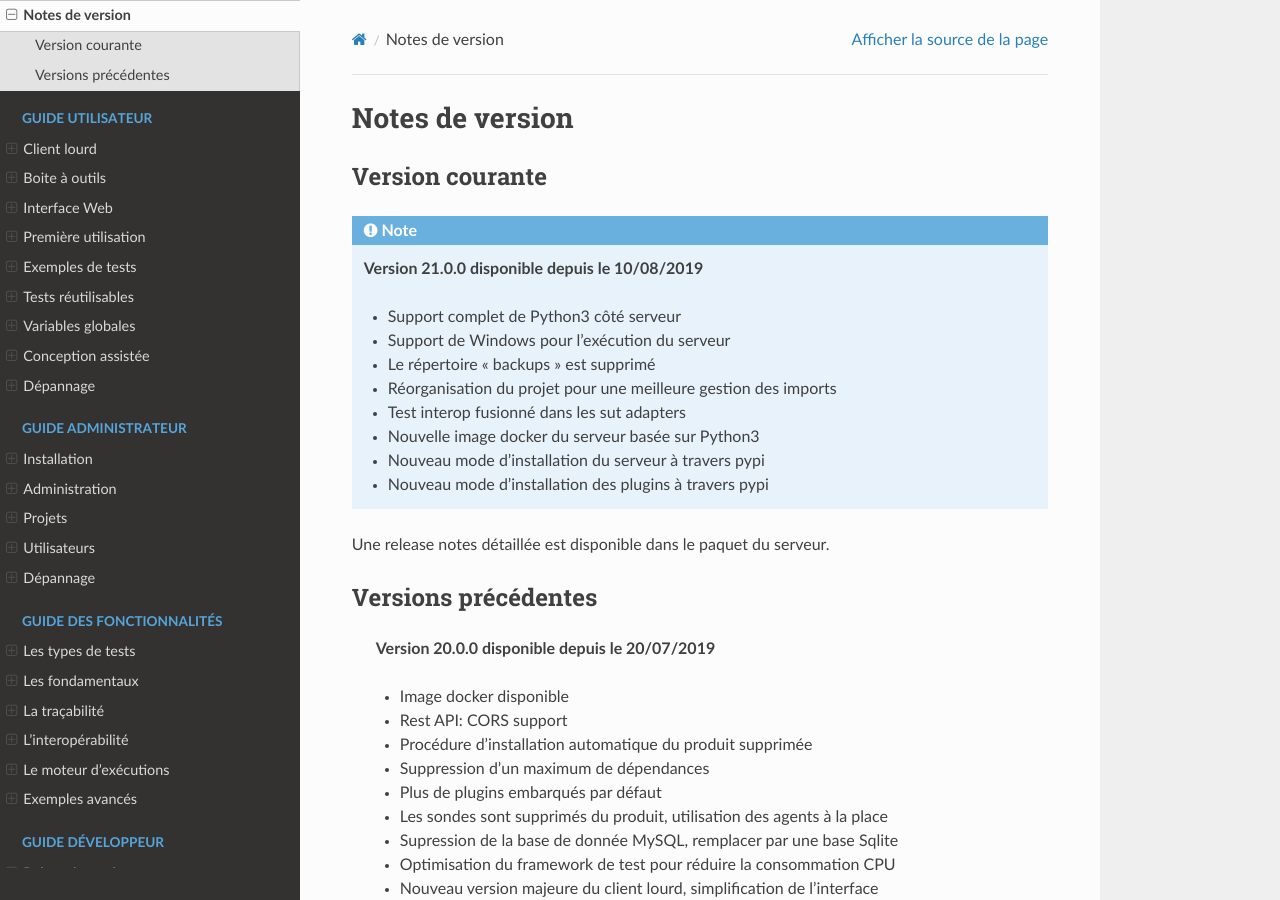
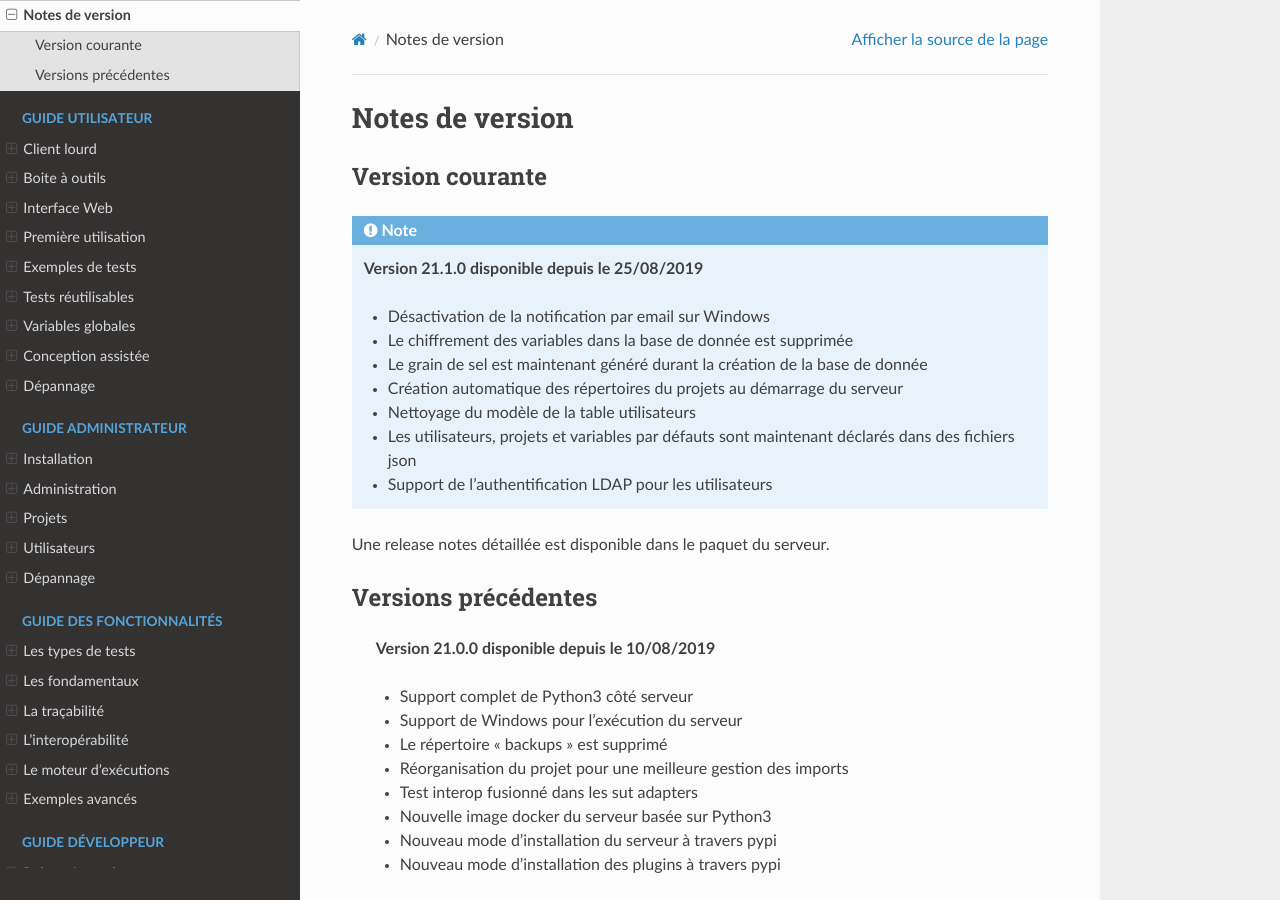
Before and after one commit to ExtensiveAutomation/extensiveautomation-fr.readthedocs.io, a Sphinx documentation site: the page built from docs/about/releasenotes.rst, in a window 1280 px wide and 900 px high. Built offline with Sphinx 7.4.7 and the Read the Docs theme 2.0.0, drawn with Linux system fonts in a browser that asks for light colours.

Commit message:
release 21.1.0

```diff
--- a/docs/about/releasenotes.rst
+++ b/docs/about/releasenotes.rst
@@ -5,6 +5,23 @@ Version courante
 ---------------
 
 .. note::
+
+ **Version 21.1.0 disponible depuis le 25/08/2019**
+
+ - Désactivation de la notification par email sur Windows
+ - Le chiffrement des variables dans la base de donnée est supprimée
+ - Le grain de sel est maintenant généré durant la création de la base de donnée
+ - Création automatique des répertoires du projets au démarrage du serveur
+ - Nettoyage du modèle de la table utilisateurs
+ - Les utilisateurs, projets et variables par défauts sont maintenant déclarés dans des fichiers json
+ - Support de l'authentification LDAP pour les utilisateurs
+
+Une release notes détaillée est disponible dans le paquet du serveur.
+
+Versions précédentes
+-------------------
+
+..
 
  **Version 21.0.0 disponible depuis le 10/08/2019**
 
```
Also changed, not shown: other parts of docs/about/releasenotes.rst (+0 -5 lines).
